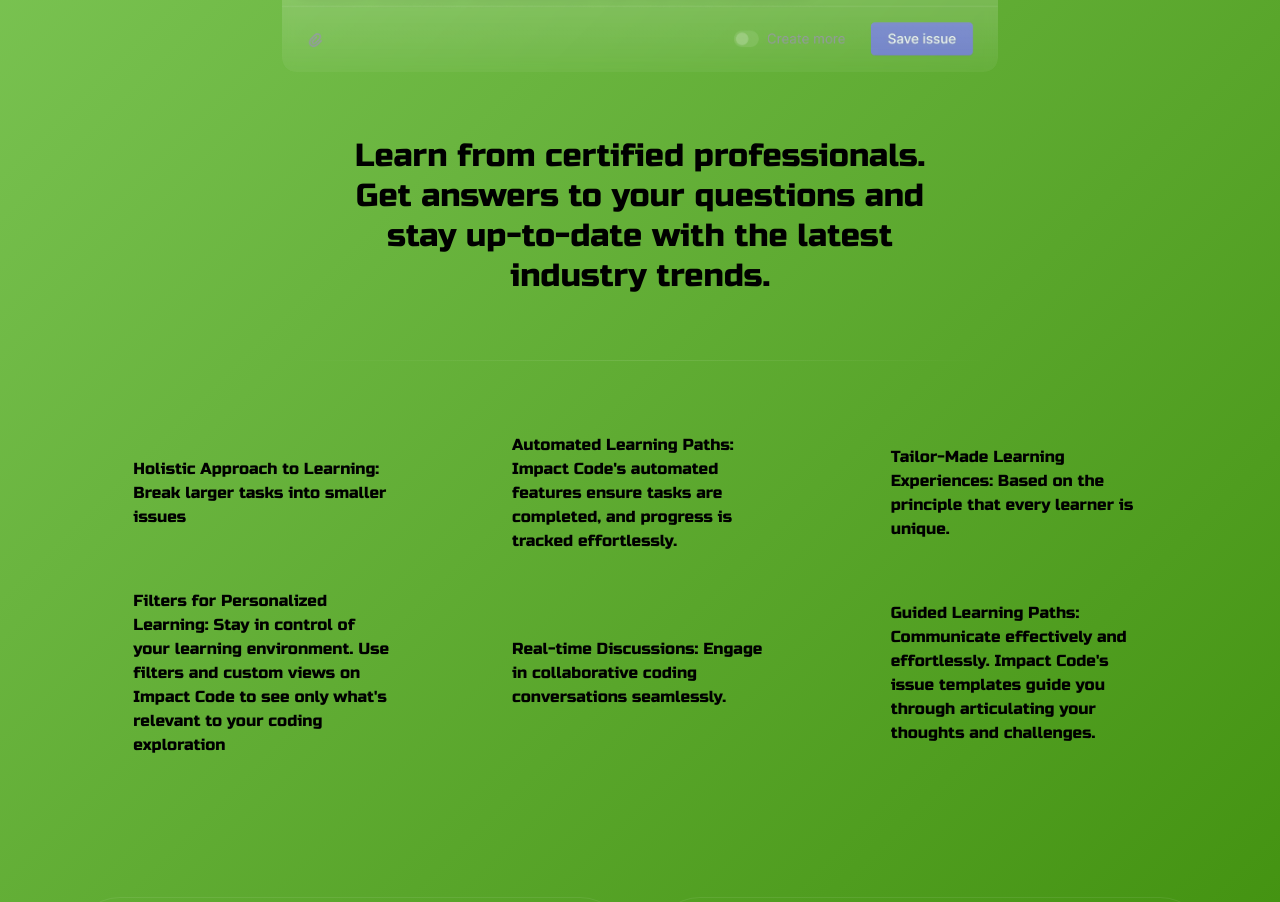
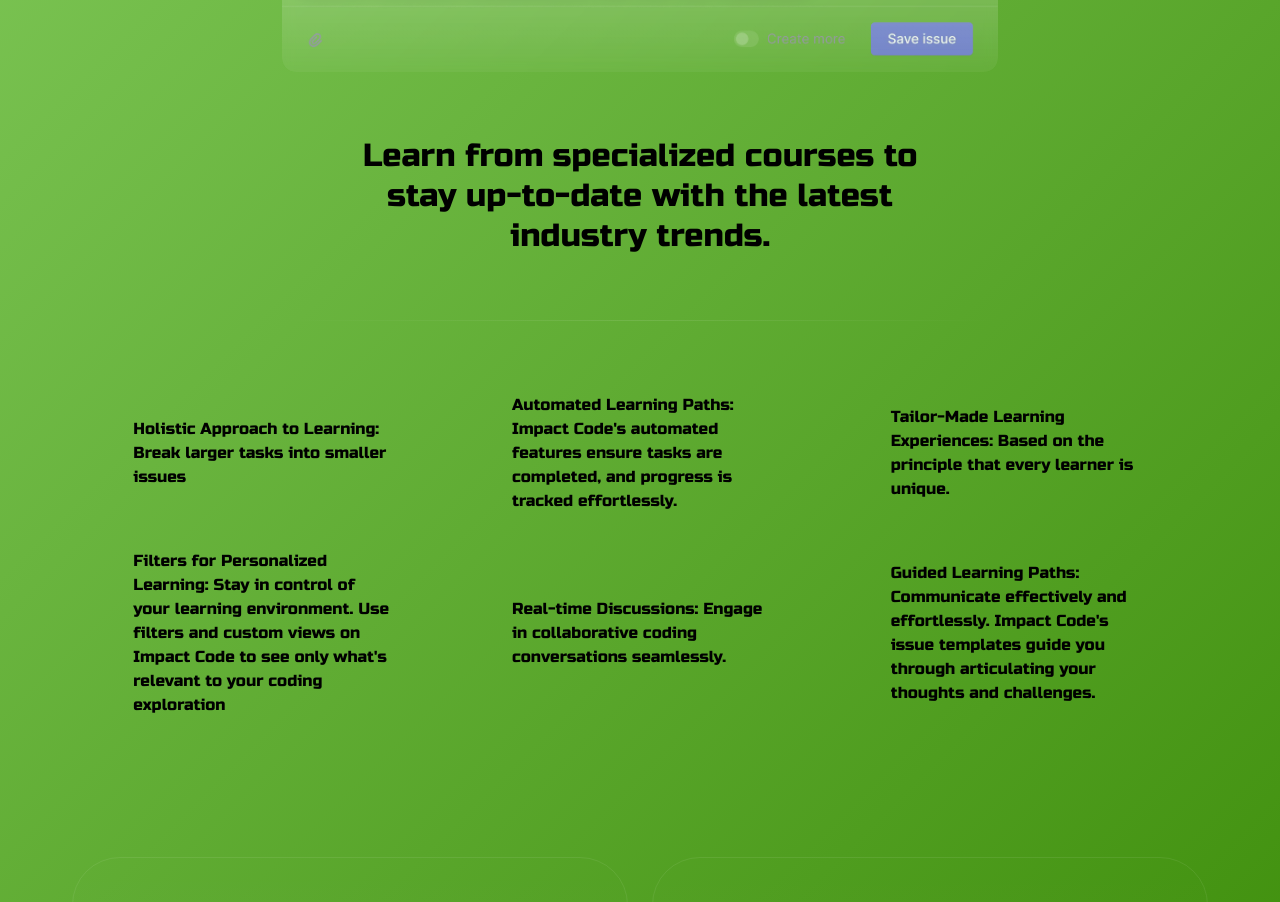
Before and after one commit to AdityaDonkada/IC-Site, a Next.js app: page / in a window 1280 px wide. Shown: the part 1580-2482 px from the top of the page. Built offline with nearby package versions, Linux system fonts and the light colour scheme.

Commit message:
Ayaans changes

```diff
--- a/components/header.tsx
+++ b/components/header.tsx
@@ -68,7 +68,7 @@
                 <Link href="https://tally.so/r/wkEZkR">Careers</Link>
               </li>
               <li>
-                <Link href="#">Donate</Link>
+                <Link href="https://gofund.me/7a5e802c">Donate</Link>
               </li>
               <li>
                 <Link href="/about">About Us</Link>
--- a/components/sections/enjoy-issue-tracking.tsx
+++ b/components/sections/enjoy-issue-tracking.tsx
@@ -22,7 +22,7 @@
           </div>
         }
         image="/issues.webp"
-        text="Learn from certified professionals. Get answers to your questions and stay up-to-date with the latest industry trends."
+        text="Learn from specialized courses to stay up-to-date with the latest industry trends."
       />
       <Features.Grid
         features={[
```
